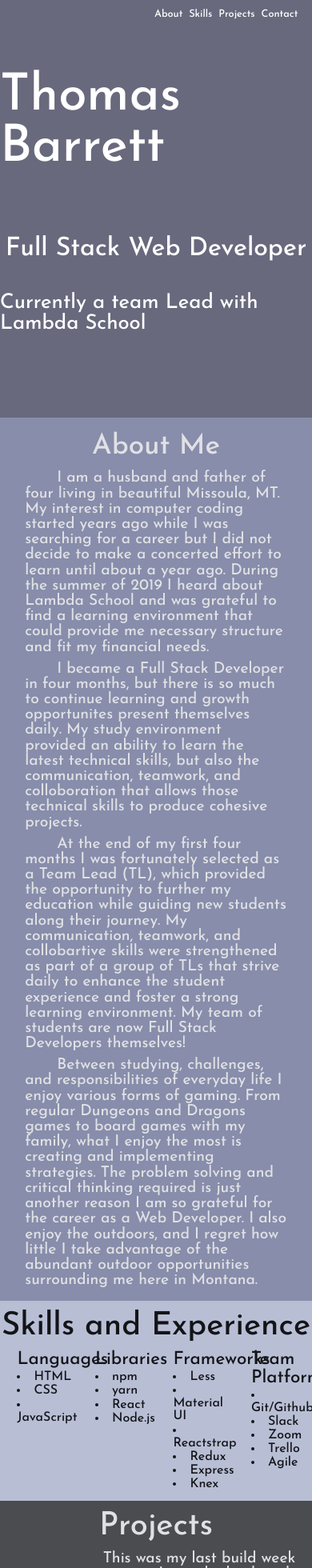
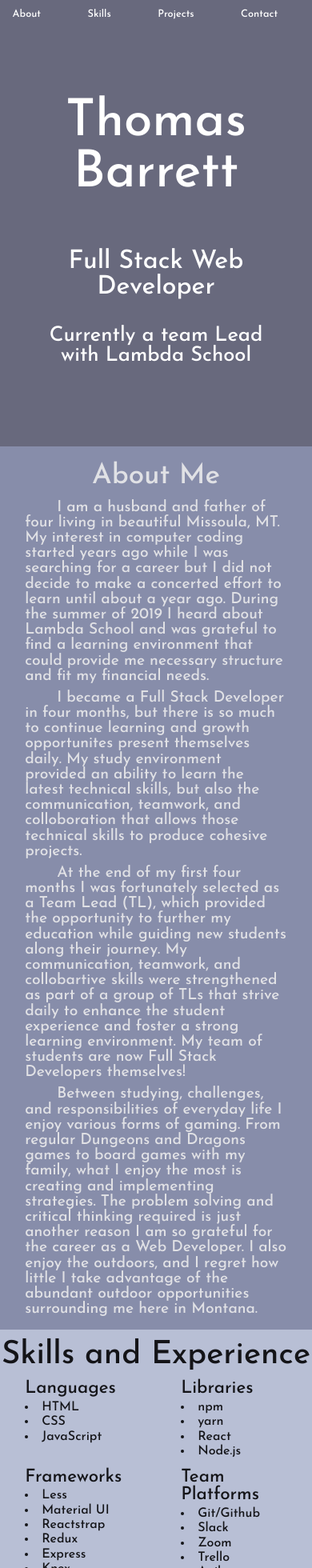
Before and after one commit to tsbarrett89/tb-portfolio, a React (Create React App) app: page / in a window 390 px wide. Shown: the top 1960 px of the page at 80% size. Built offline with nearby package versions, Linux system fonts and the light colour scheme; the HTML template or start-up script is replaced by a standard one.

Commit message:
added media breakpoints

```diff
--- a/src/index.css
+++ b/src/index.css
@@ -59,6 +59,7 @@ body {
   background-color: #68697d;
   background-size: 100%;
   font-family: 'Josefin Sans', sans-serif;
+  overflow-x: hidden;
 }
 
 code {
--- a/src/style/homepage-styles.js
+++ b/src/style/homepage-styles.js
@@ -22,4 +22,9 @@ export const HomepageContainer = styled.div `
         font-size: 1.6rem;
         margin-top: 10%;
     }
+
+    @media(max-width: 500px) {
+        width: 80%;
+        text-align: center;
+    }
 `
--- a/src/style/navbar-styles.js
+++ b/src/style/navbar-styles.js
@@ -15,6 +15,11 @@ export const NavContainer = styled.nav `
         font-size: 0.8rem;
         margin-right: 2%;
     }
+
+    @media (max-width: 500px){
+        position: static;
+        justify-content: space-around;
+    }
 `
 
 export const NavContainerColumn = styled.nav `
@@ -26,6 +31,10 @@ export const NavContainerColumn = styled.nav `
     align-items: flex-end;
     padding-right: 3%;
 
+    @media (max-width: 500px){
+        position: static;
+    }
+
     a {
         text-decoration: none;
         color: white;
--- a/src/style/projectsPage-styles.js
+++ b/src/style/projectsPage-styles.js
@@ -13,14 +13,25 @@ export const ProjectsContainer = styled.div `
         font-size: 2.5rem;
         margin: 3% auto;
     }
+
+    @media(max-width: 500px){
+        h2{
+            margin: 6% auto;
+        }
+    }
 `
 
 export const ProjectContainer = styled.div `
-    width: 100%;
+    width: 90%;
     display: flex;
     justify-content: space-between;
     align-items: center;
     margin-bottom: 2%;
+
+    @media(max-width: 500px){
+        flex-direction: column;
+        margin-bottom: 4%;
+    }
 `
 
 export const ProjectName = styled.a `
@@ -41,11 +52,19 @@ export const ProjectName = styled.a `
         }
     }
 
-
+    @media(max-width: 500px){
+        border-right: none;
+        border-bottom: 1px solid white;
+        margin-bottom: 3%;
+    }
 `
 
 export const ProjectDescription = styled.p `
     width: 65%;
     padding-right: 2%;
     font-size: 1.2rem;
+
+    @media(max-width: 500px){
+        width: 90%;
+    }
 `
--- a/src/style/skillsPage-styles.js
+++ b/src/style/skillsPage-styles.js
@@ -21,6 +21,10 @@ export const ColumnsContainer = styled.div `
     display: flex;
     justify-content: space-around;
     margin: 0 5% 3% 8%;
+
+    @media(max-width: 500px){
+        flex-wrap: wrap;
+    }
 `
 
 export const Column = styled.div `
@@ -37,4 +41,9 @@ export const Column = styled.div `
     li {
         margin-bottom: 1.5%;
     }
+
+    @media(max-width: 500px){
+        width: 40%;
+        margin-bottom: 3%;
+    }
 `
```
